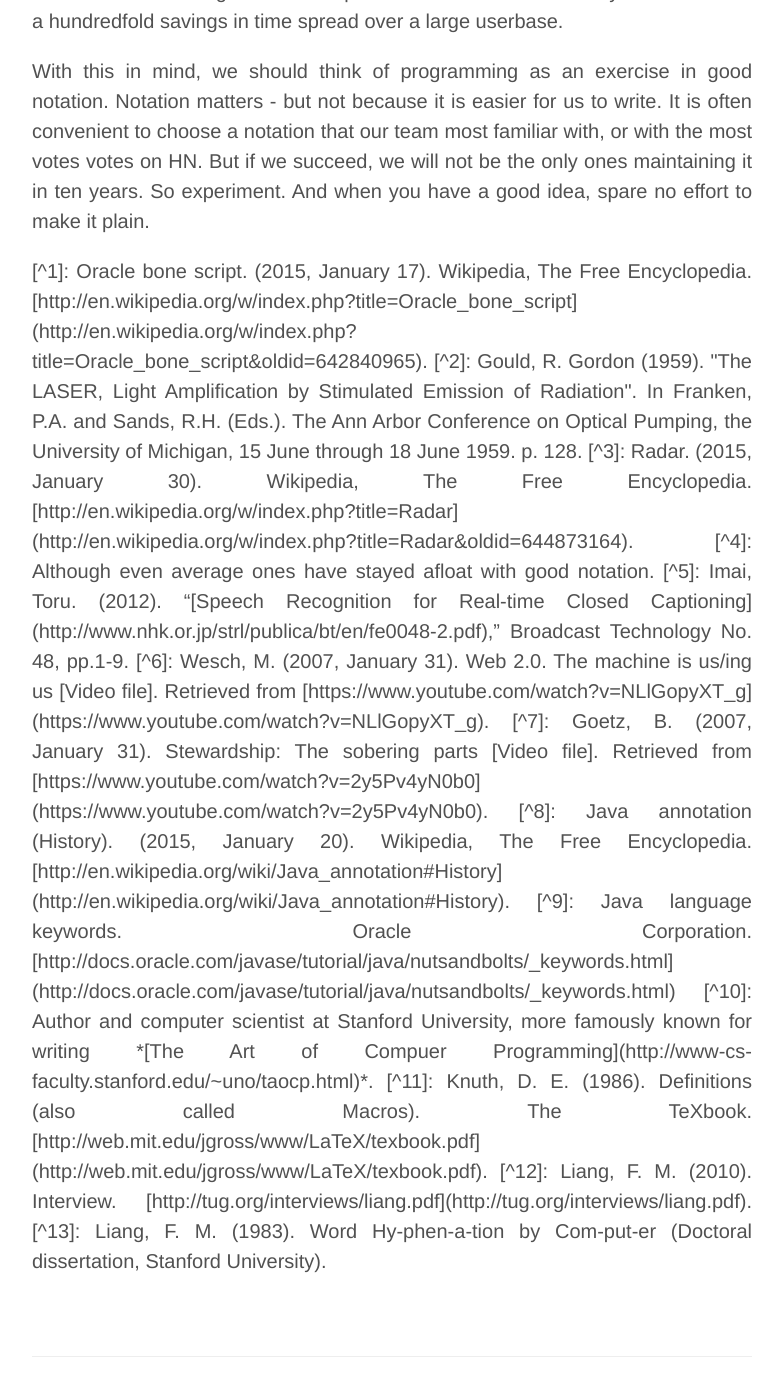
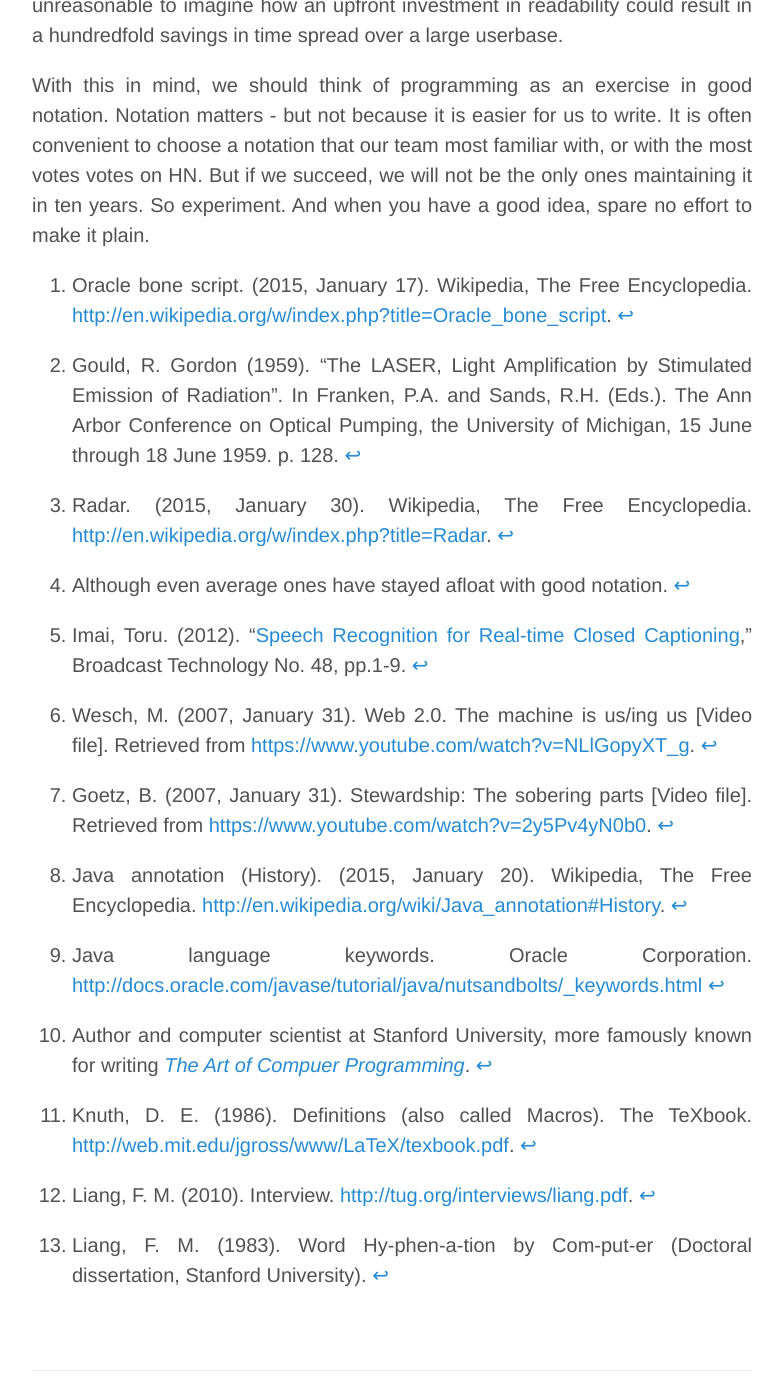
Before and after one commit to breandan/breandan.github.io, a Jekyll site: the page built from _posts/2015-02-01-shorthand.md, in a window 1280 px wide and 1400 px high, scrolled down 7648 px. Shown: the whole window, without its empty margins (248-1031 px from the left). Built offline with Jekyll 4.4.1, drawn with Linux system fonts in a browser that asks for light colours; nearby versions of some CDN libraries; formulas are drawn with MathJax 3; comment, search, counter and statistics services are not loaded; some of the changed text lies outside the part shown.

Commit message:
Fix footnote alignment.

```diff
--- a/_posts/2015-02-01-shorthand.md
+++ b/_posts/2015-02-01-shorthand.md
@@ -163,7 +163,6 @@ While the process of rapidly writing code is well-attended, the limiting factor
 
 With this in mind, we should think of programming as an exercise in good notation. Notation matters - but not because it is easier for us to write. It is often convenient to choose a notation that our team most familiar with, or with the most votes votes on HN. But if we succeed, we will not be the only ones maintaining it in ten years. So experiment. And when you have a good idea, spare no effort to make it plain.
 
-<p test-align="left">
 [^1]: Oracle bone script. (2015, January 17). Wikipedia, The Free Encyclopedia. [http://en.wikipedia.org/w/index.php?title=Oracle_bone_script](http://en.wikipedia.org/w/index.php?title=Oracle_bone_script&oldid=642840965).
 
 [^2]: Gould, R. Gordon (1959). "The LASER, Light Amplification by Stimulated Emission of Radiation". In Franken, P.A. and Sands, R.H. (Eds.). The Ann Arbor Conference on Optical Pumping, the University of Michigan, 15 June through 18 June 1959. p. 128.
@@ -189,4 +188,3 @@ With this in mind, we should think of programming as an exercise in good notatio
 [^12]: Liang, F. M. (2010). Interview. [http://tug.org/interviews/liang.pdf](http://tug.org/interviews/liang.pdf).
 
 [^13]: Liang, F. M. (1983). Word Hy-phen-a-tion by Com-put-er (Doctoral dissertation, Stanford University).
-</p>
```
